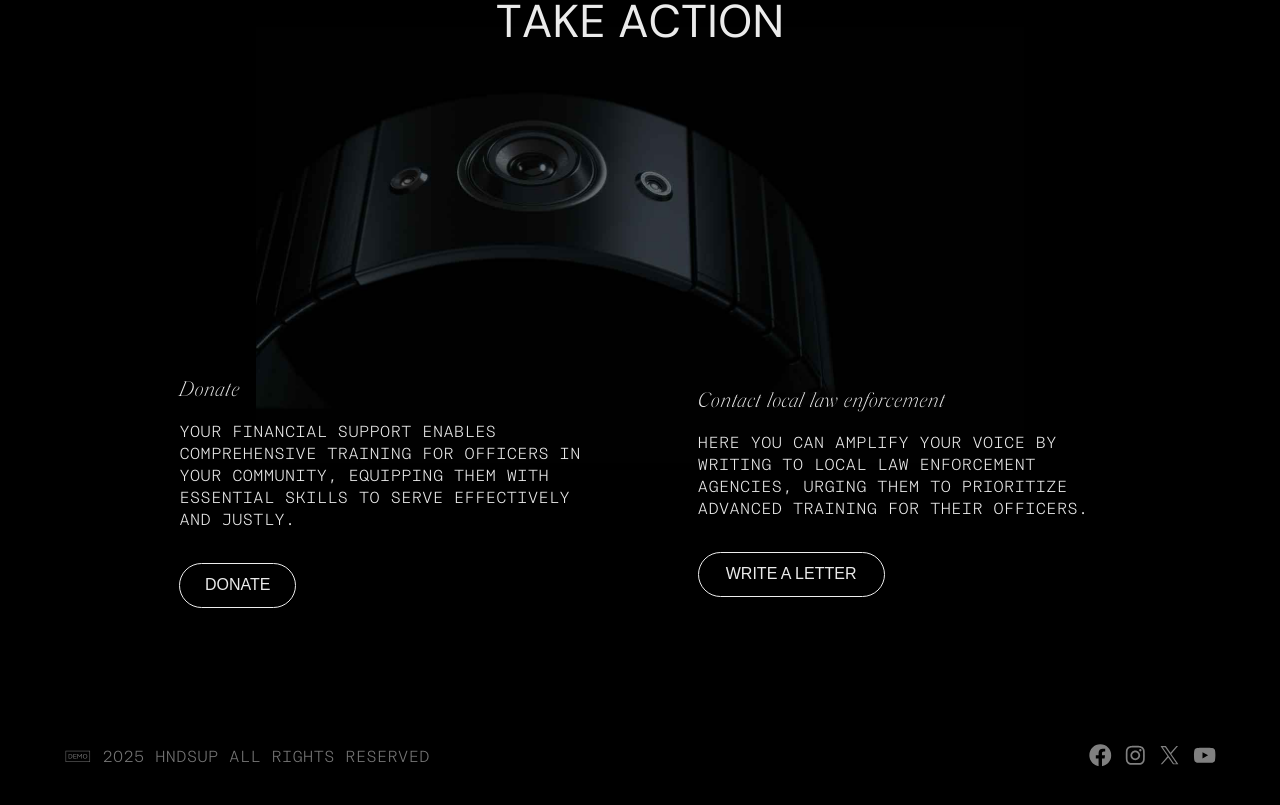
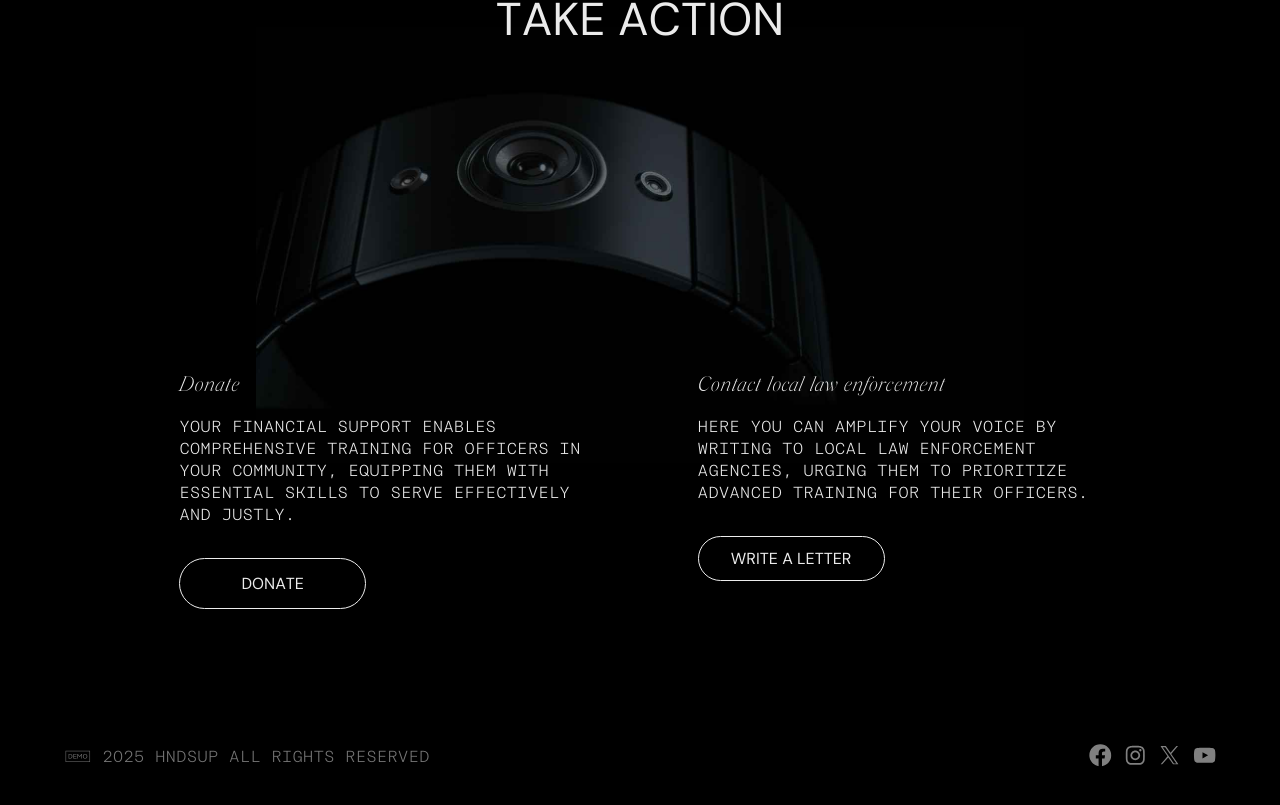
Before and after one commit to davidngoliath/hndsup, a Next.js app: page / in a window 1280 px wide. Shown: the part 8893-9698 px from the top of the page. Built offline with nearby package versions, Linux system fonts and the light colour scheme.

Commit message:
take action fix

```diff
--- a/src/app/components/TakeAction.js
+++ b/src/app/components/TakeAction.js
@@ -20,7 +20,7 @@ export default function TakeAction({actionRef}) {
                     <div className={actionStyles.donateContainer}>
                         <h2>Donate</h2>
                         <p>YOUR FINANCIAL SUPPORT ENABLES COMPREHENSIVE TRAINING FOR OFFICERS IN YOUR COMMUNITY, EQUIPPING THEM WITH ESSENTIAL SKILLS TO SERVE EFFECTIVELY AND JUSTLY.</p>
-                        <button onClick={(e) => setDonate(true, handleModal())}>DONATE</button>
+                        <a href="https://ccglobalfoundation.org/donate/" target="_blank" rel="noreferrer" aria-label="Donate">DONATE</a>
                     </div>
                     <div className={actionStyles.writeLetterContainer}>
                         <h2>Contact local law enforcement</h2>
--- a/src/app/styles/components/takeaction.module.css
+++ b/src/app/styles/components/takeaction.module.css
@@ -54,11 +54,11 @@
     display: flex;
     flex-direction: row;
     justify-content: space-evenly;
-    align-items: center;
+    align-items: start;
     z-index: 1;
 }
 
-.takeActionContent button {
+.takeActionContent button, .takeActionContent a {
     width: 100%;
     max-width: 187px;
     height: auto;
@@ -71,6 +71,7 @@
     padding: 0.875rem 1rem;
     background-color: transparent;
     color: #EBEBEB;
+    font-family: var(--font-dm-sans);
 }
 
 .takeActionContent div {
```
